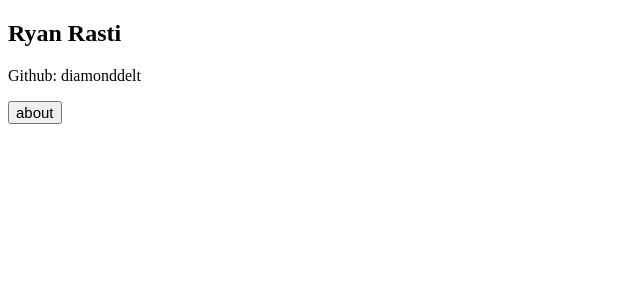
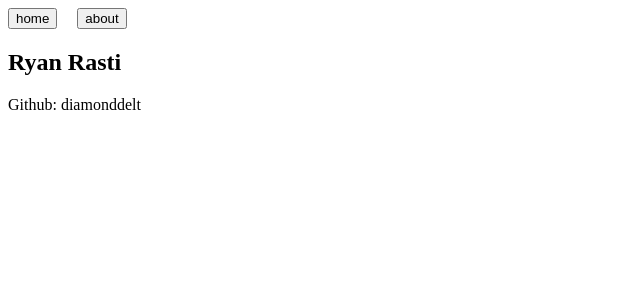
Before and after one commit to diamonddelt/nextjs-blog, a Next.js app: page / in a window 1280 px wide. Shown: the top 300 px of the page, without its empty margins (0-640 px from the left). Built offline with nearby package versions, Linux system fonts and the light colour scheme.

Commit message:
Add header component and refactor page nav

```diff
--- /dev/null
+++ b/components/Header.js
@@ -0,0 +1,18 @@
+import Link from 'next/link'
+
+const linkStyle = {
+    marginRight: 20
+}
+
+const Header = () => (
+    <div>
+        <Link prefetch href="/">
+            <button style={linkStyle}>home</button>
+        </Link>
+        <Link prefetch href="/about">
+            <button style={linkStyle}>about</button>
+        </Link>
+    </div>
+)
+
+export default Header
--- a/pages/index.js
+++ b/pages/index.js
@@ -1,15 +1,13 @@
-import Link from 'next/link'
+// import Link from 'next/link'
+import Header from '../components/Header'
 
 const Index = () => (
     <div>
+        <Header />
         <p>
             <h2>Ryan Rasti</h2>
             Github: diamonddelt
         </p>
-
-        <Link prefetch href="/about">
-            <button style={{ fontSize: 15}}>about</button>
-        </Link>
     </div>
 )
 
```
Also changed, not shown: pages/about.js (+5 -6 lines).
